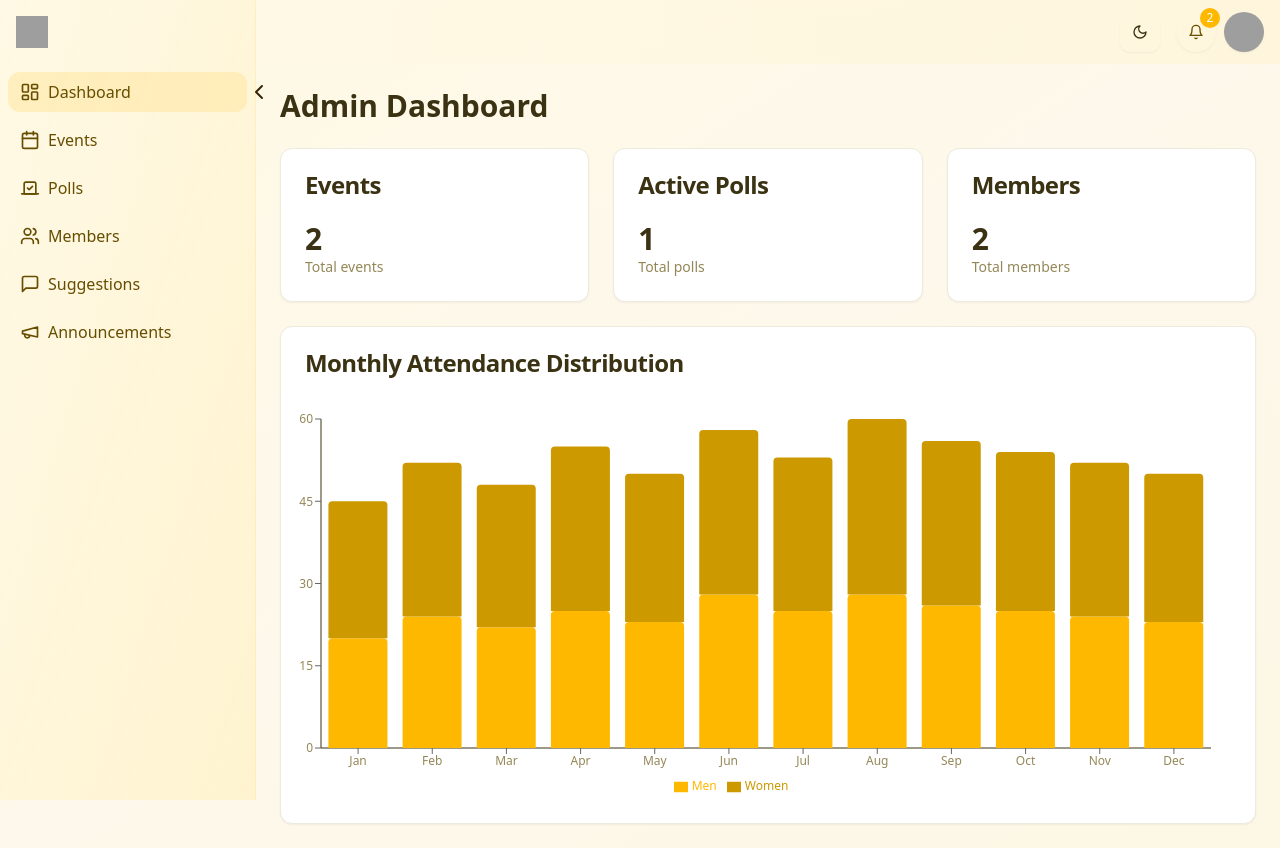
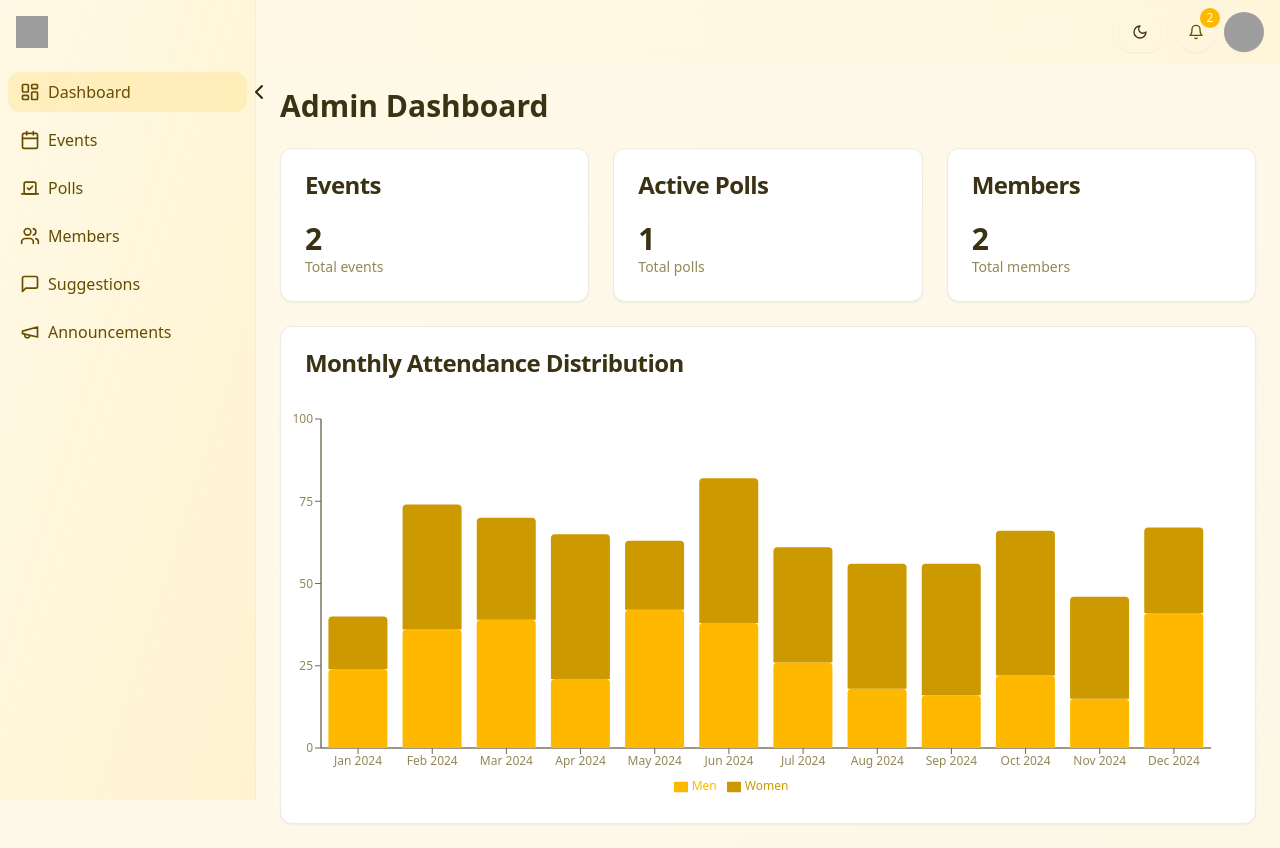
Before and after one commit to billionairedev24/youth-portal-harmony, a React (Vite) app: page /admin in a window 1280 px wide. Built offline with nearby package versions, Linux system fonts and the light colour scheme; grey boxes are pictures that could not be loaded.

Commit message:
Update Attendance Chart to Dynamic Data
Make the attendance chart dynamic by displaying data for the last 12 months, from March 2023 to February 2024, based on the current month. Ensure the month and year are presented in an aesthetic manner.
[skip gpt_engineer]

```diff
--- a/src/components/admin/attendance-charts.tsx
+++ b/src/components/admin/attendance-charts.tsx
@@ -4,23 +4,33 @@ import {
   ChartTooltipContent,
 } from "@/components/ui/chart";
 import { BarChart, Bar, XAxis, YAxis, Tooltip, Legend, ResponsiveContainer } from "recharts";
+import { format, subMonths } from "date-fns";
 
-const monthlyAttendanceData = [
-  { month: "Jan", total: 45, men: 20, women: 25 },
-  { month: "Feb", total: 52, men: 24, women: 28 },
-  { month: "Mar", total: 48, men: 22, women: 26 },
-  { month: "Apr", total: 55, men: 25, women: 30 },
-  { month: "May", total: 50, men: 23, women: 27 },
-  { month: "Jun", total: 58, men: 28, women: 30 },
-  { month: "Jul", total: 53, men: 25, women: 28 },
-  { month: "Aug", total: 60, men: 28, women: 32 },
-  { month: "Sep", total: 56, men: 26, women: 30 },
-  { month: "Oct", total: 54, men: 25, women: 29 },
-  { month: "Nov", total: 52, men: 24, women: 28 },
-  { month: "Dec", total: 50, men: 23, women: 27 },
-];
+const generateLastTwelveMonthsData = () => {
+  const data = [];
+  const currentDate = new Date();
+
+  for (let i = 11; i >= 0; i--) {
+    const date = subMonths(currentDate, i);
+    // Generate some random data for demonstration
+    const men = Math.floor(Math.random() * 30) + 15;
+    const women = Math.floor(Math.random() * 30) + 15;
+
+    data.push({
+      date,
+      month: format(date, 'MMM yyyy'),
+      total: men + women,
+      men,
+      women,
+    });
+  }
+
+  return data;
+};
 
 export function AttendanceCharts() {
+  const monthlyAttendanceData = generateLastTwelveMonthsData();
+
   return (
     <Card>
       <CardHeader>
```
